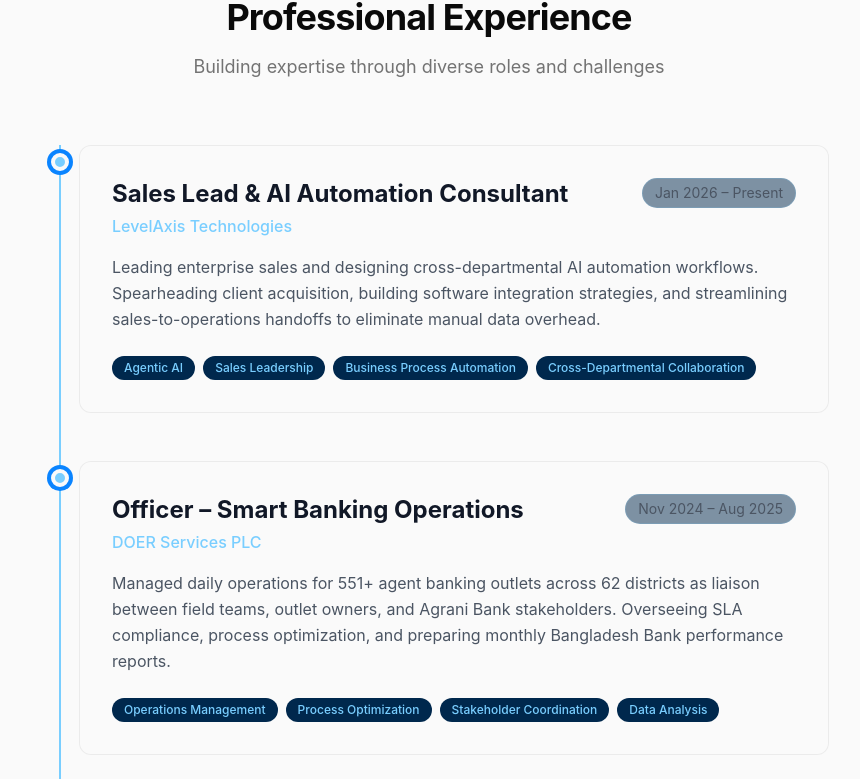
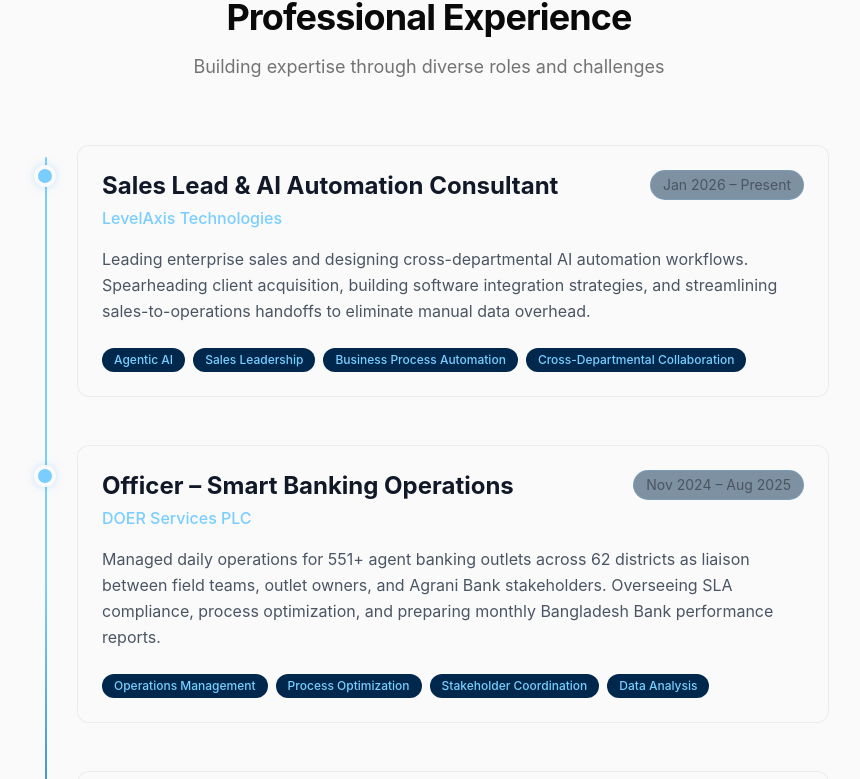
Before and after one commit to shamrat05/shamrat-web, a React (Vite) app: page /about in a window 1280 px wide. Shown: the part 2052-2831 px from the top of the page, without its empty margins (211-1071 px from the left). Built offline with nearby package versions, Linux system fonts and the light colour scheme; no server answers; a web font is replaced by a local one.

Commit message:
fix: align Experience timeline vertical line and circular connector dots perfectly on mobile and desktop layouts

```diff
--- a/src/components/Experience.tsx
+++ b/src/components/Experience.tsx
@@ -18,18 +18,18 @@ export const Experience: React.FC = React.memo(() => {
           <p className="section-subtitle">Building expertise through diverse roles and challenges</p>
         </div>
 
-        <div className="max-w-[800px] mx-auto relative pl-[30px] md:pl-0">
+        <div className="max-w-[800px] mx-auto relative">
           {/* Vertical Line */}
-          <div className="absolute left-[30px] md:left-[30px] top-0 bottom-0 w-[2px] bg-gradient-to-b from-primary-500 to-primary-400"></div>
+          <div className="absolute left-4 top-3 bottom-3 w-[2px] bg-gradient-to-b from-primary-500 via-primary-400 to-primary-600 rounded-full" />
 
-          <div className="flex flex-col gap-12">
+          <div className="flex flex-col gap-8 md:gap-12">
             {data.experience.map((exp, index) => (
-              <div key={index} className="relative pl-[50px]">
-                {/* Marker */}
-                <div className="absolute left-[22px] top-2 w-[18px] h-[18px] bg-primary-500 rounded-full border-[4px] border-bg-page shadow-[0_0_0_4px_#0A84FF]"></div>
+              <div key={index} className="relative pl-10 sm:pl-12">
+                {/* Marker Dot - Centered on 16px vertical line */}
+                <div className="absolute left-[9px] top-6 w-3.5 h-3.5 bg-primary-500 rounded-full ring-4 ring-bg-page shadow-[0_0_12px_rgba(10,132,255,0.6)] z-10" />
 
                 {/* Content Card */}
-                <div className="p-8 card-glass">
+                <div className="p-6 sm:p-8 card-glass">
                   <div className="flex flex-col md:flex-row md:justify-between md:items-start mb-4 gap-2">
                     <div>
                       <h3 className="text-xl md:text-2xl font-bold text-text-primary mb-1">{exp.title}</h3>
```
